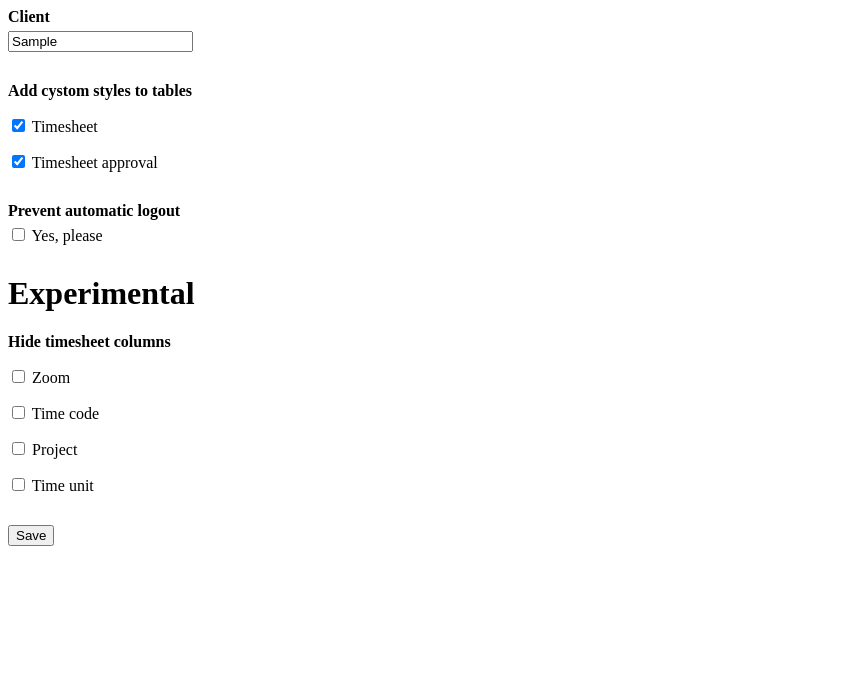
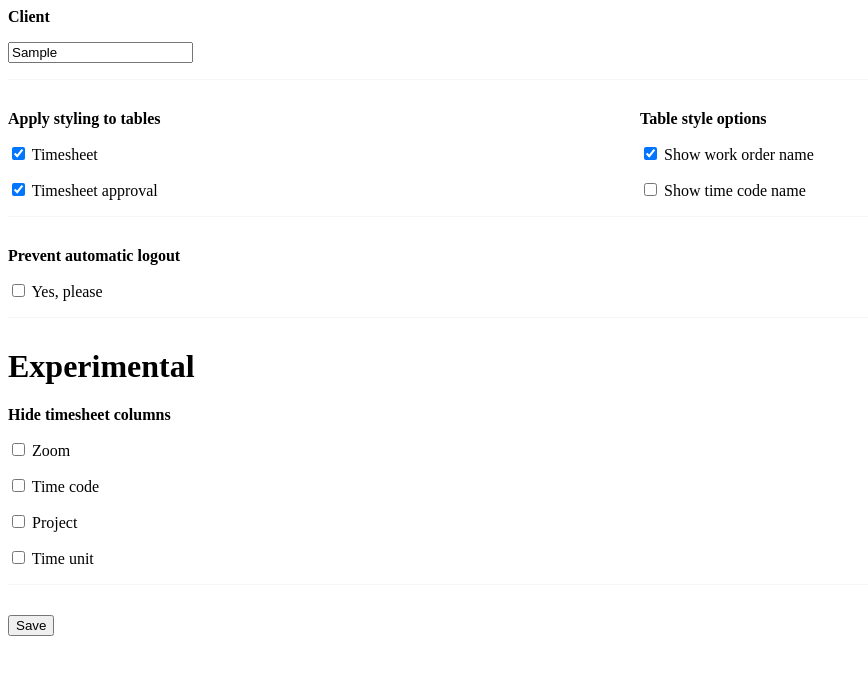
Before and after one commit to Creuna-Oslo/Unit4Enhancements, a browser extension: page src/options/options.html in a window 1280 px wide. Both pictures are taken after typing "Sample" into the empty fields and a click on the button "Save". Shown: the whole page, without its empty margins (0-868 px from the left). Drawn offline with Linux system fonts and the light colour scheme.

Commit message:
Added option to show timecode name instead of code Added some styling to options window this closes #9

```diff
--- a/src/options/options.html
+++ b/src/options/options.html
@@ -3,58 +3,117 @@
 <head>
     <title>Unit4 UX Enhancements Options</title>
     <style>
+        body {
+            position: relative;
+        }
+
+        .input-group {
+            display: -webkit-flex;
+            display: -moz-flex;
+            display: -ms-flex;
+            display: -o-flex;
+            display: flex;
+            -webkit-flex-wrap: wrap;
+            -moz-flex-wrap: wrap;
+            -ms-flex-wrap: wrap;
+            -o-flex-wrap: wrap;
+            flex-wrap: wrap;
+        }
+
+        .input-group .input {
+            box-sizing: border-box;
+            width: 50%;
+            padding-right: 10px;
+            flex: 1 1 auto;
+        }
+
         .input {
             margin: 0 0 30px;
+            border-bottom: 1px solid whitesmoke;
         }
 
-        .input label {
+        .heading {
             font-weight: bold;
-        }
-
-        .input label::after {
-            content: "";
-            display: block;
             margin: 0 0 5px;
         }
 
         #status {
-            margin: 15px 0 0;
+            position: fixed;
+            top: 0;
+            left: 0;
+            width: 100%;
+            background-color: #afc836;
+            text-align: center;
+            line-height: 40px;
         }
 
     </style>
 </head>
 <body>
     <div class="input">
-        <label for="client">Client</label>
+        <p class="heading"><label for="client">Client</label></p>
+        <p>
             <input type="text" id="client" />
+        </p>
     </div>
+    <div class="input-group">
         <div class="input">
-        <label>Add cystom styles to tables</label>
+            <p class="heading">Apply styling to tables</p>
             <p>
+                <label>
                     <input type="checkbox" id="affectTimesheet" /> Timesheet
+                </label>
             </p>
             <p>
+                <label>
                     <input type="checkbox" id="affectTimesheetApproval" /> Timesheet approval
+                </label>
             </p>
         </div>
         <div class="input">
-        <label for="preventAutomaticLogout">Prevent automatic logout</label>
+            <p class="heading">Table style options</p>
+            <p>
+                <label>
+                    <input type="checkbox" id="showWorkOrderName" /> Show work order name
+                </label>
+            </p>
+            <p>
+                <label>
+                    <input type="checkbox" id="showTimeCodeName" /> Show time code name
+                </label>
+            </p>
+        </div>
+    </div>
+    <div class="input">
+        <p class="heading" for="preventAutomaticLogout">Prevent automatic logout</p>
+        <p>
+            <label>
                 <input type="checkbox" id="preventAutomaticLogout" /> Yes, please
+            </label>
+        </p>
     </div>
     <div class="input">
         <h1>Experimental</h1>
-        <label>Hide timesheet columns</label>
+        <p class="heading">Hide timesheet columns</p>
         <p>
+            <label>
                 <input type="checkbox" id="hideZoomColumn" /> Zoom
+            </label>
         </p>
         <p>
+            <label>
                 <input type="checkbox" id="hideTimeCodeColumn" /> Time code
+            </label>
         </p>
         <p>
+            <label>
                 <input type="checkbox" id="hideProjectColumn" /> Project
+            </label>
         </p>
         <p>
+            <label>
                 <input type="checkbox" id="hideTimeUnitColumn" /> Time unit
+            </label>
         </p>
     </div>
     <button id="save">Save</button>
--- a/src/options/options.js
+++ b/src/options/options.js
@@ -3,6 +3,8 @@ function save_options() {
     const client = document.getElementById('client').value;
     const affectTimesheet = document.getElementById('affectTimesheet').checked;
     const affectTimesheetApproval = document.getElementById('affectTimesheetApproval').checked;
+    const showWorkOrderName = document.getElementById('showWorkOrderName').checked;
+    const showTimeCodeName = document.getElementById('showTimeCodeName').checked;
     const hideZoomColumn = document.getElementById('hideZoomColumn').checked;
     const hideTimeCodeColumn = document.getElementById('hideTimeCodeColumn').checked;
     const hideProjectColumn = document.getElementById('hideProjectColumn').checked;
@@ -14,6 +16,10 @@ function save_options() {
         affectTables: {
             "Timesheet": affectTimesheet,
             "TimesheetApproval": affectTimesheetApproval
+        },
+        tableOptions: {
+            "showWorkOrderName": showWorkOrderName,
+            "showTimeCodeName": showTimeCodeName
         },
         hideCells: {
             "Zoom": hideZoomColumn,
@@ -42,6 +48,10 @@ function restore_options() {
             "Timesheet": true,
             "TimesheetApproval": true,
         },
+        tableOptions: {
+            "showWorkOrderName": true,
+            "showTimeCodeName": false
+        },
         hideCells: {
             "Zoom": false,
             "Time code": false,
@@ -51,12 +61,14 @@ function restore_options() {
         preventAutomaticLogout: ''
     }, function(items) {
         document.getElementById('client').value = items.client;
-        document.getElementById('affectTimesheet').checked = items.affectTables["Timesheet"];
-        document.getElementById('affectTimesheetApproval').checked = items.affectTables["TimesheetApproval"];
-        document.getElementById('hideZoomColumn').checked = items.hideCells["Zoom"];
-        document.getElementById('hideTimeCodeColumn').checked = items.hideCells["Time code"];
-        document.getElementById('hideProjectColumn').checked = items.hideCells["Project"];
-        document.getElementById('hideTimeUnitColumn').checked = items.hideCells["Time unit"];
+        document.getElementById('affectTimesheet').checked = items.affectTables['Timesheet'];
+        document.getElementById('affectTimesheetApproval').checked = items.affectTables['TimesheetApproval'];
+        document.getElementById('showWorkOrderName').checked = items.tableOptions['showWorkOrderName'];
+        document.getElementById('showTimeCodeName').checked = items.tableOptions['showTimeCodeName'];
+        document.getElementById('hideZoomColumn').checked = items.hideCells['Zoom'];
+        document.getElementById('hideTimeCodeColumn').checked = items.hideCells['Time code'];
+        document.getElementById('hideProjectColumn').checked = items.hideCells['Project'];
+        document.getElementById('hideTimeUnitColumn').checked = items.hideCells['Time unit'];
         document.getElementById('preventAutomaticLogout').checked = items.preventAutomaticLogout;
     });
 }
```
Also changed, not shown: src/modules/tables.js (+33 -8 lines), src/styles.css (+6 -2 lines). Lines whose indentation alone changed are shown as unchanged.
